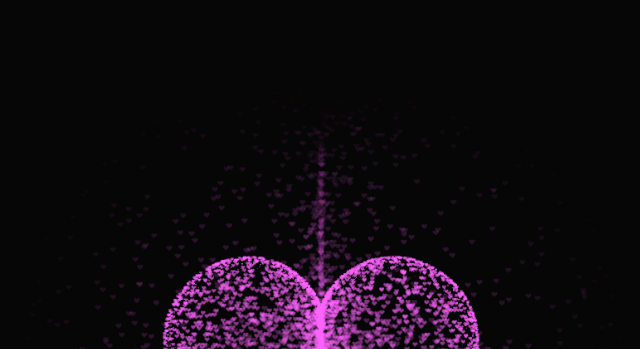
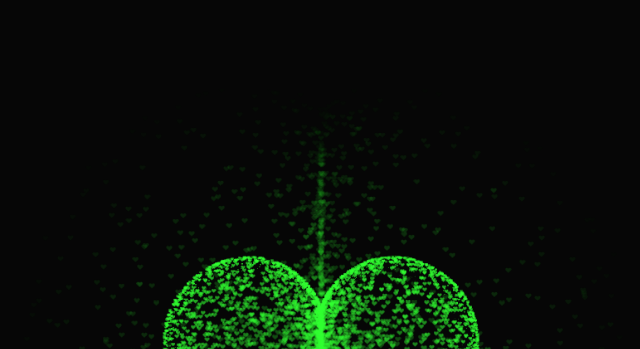
Before and after one commit to vothanh98/trai_tim, a plain HTML site: page index.html in a window 1280 px wide. Shown: the top 349 px of the page, without its empty margins (319-959 px from the left). Drawn offline with Linux system fonts and the light colour scheme.

Commit message:
Update index.html

```diff
--- a/index.html
+++ b/index.html
@@ -207,7 +207,7 @@ var ParticlePool = (function() {
     }
     context.closePath();
     // create the fill
-    context.fillStyle = '#FF66FF';
+    context.fillStyle = '#33FF33';
     context.fill();
     // create the image
     var image = new Image();
```
